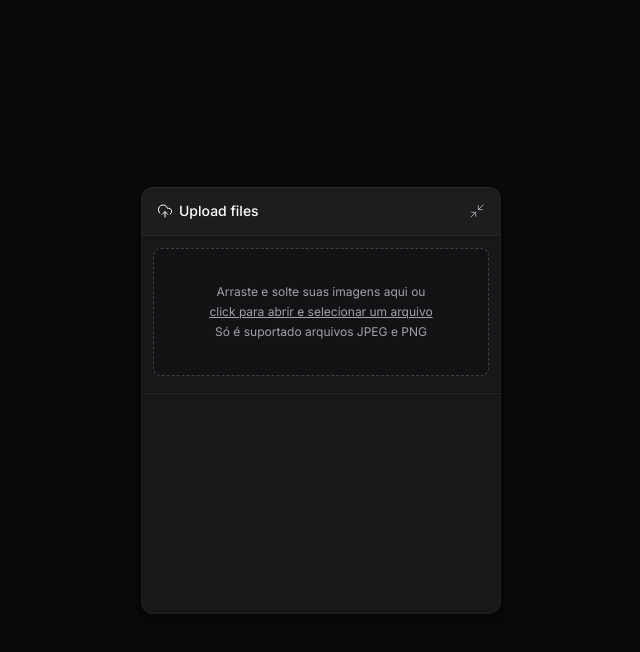
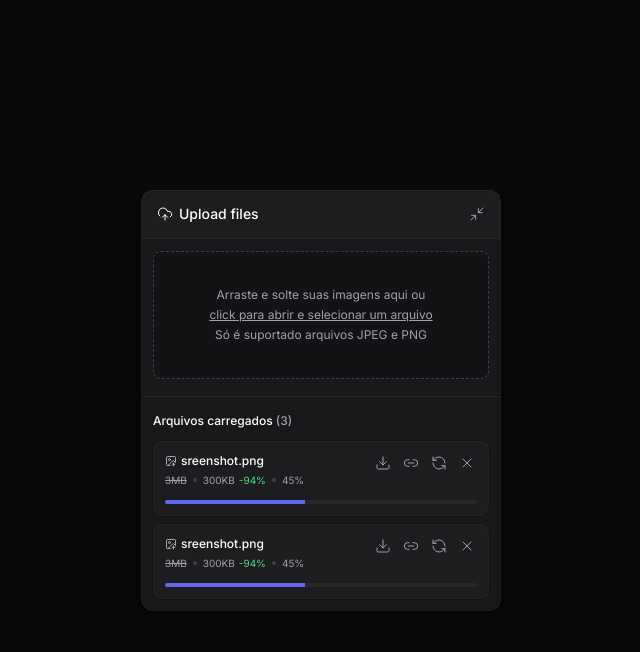
Before and after one commit to EuNetu/UWS-FRONTEND, a React (Vite) app: page / in a window 1280 px wide. Both pictures are taken after a click on the button "Upload files". Shown: the top 652 px of the page, without its empty margins (319-959 px from the left). Built offline with nearby package versions, Linux system fonts and the light colour scheme; a web font is replaced by a local one.

Commit message:
feat: Cria lista de uploads

```diff
--- a/package.json
+++ b/package.json
@@ -11,6 +11,7 @@
   },
   "dependencies": {
     "@radix-ui/react-collapsible": "^1.1.11",
+    "@radix-ui/react-progress": "^1.1.7",
     "lucide-react": "^0.523.0",
     "react": "^19.1.0",
     "react-dom": "^19.1.0",
--- a/src/components/upload-widget-dropzone.tsx
+++ b/src/components/upload-widget-dropzone.tsx
@@ -1,6 +1,9 @@
 import { useDropzone } from "react-dropzone"
 
 export function UploadWidgetDropzone() {
+
+
+
     const { getRootProps, getInputProps, isDragActive } = useDropzone({
         multiple: true,
         accept: {
--- /dev/null
+++ b/src/components/upload-widget-upload-item.tsx
@@ -0,0 +1,52 @@
+import * as Progress from "@radix-ui/react-progress";
+import { Download, ImageUp, Link2, RefreshCcw, X } from "lucide-react";
+import { Button } from "./ui/button";
+
+export function UploadWidgetUploadItem() {
+    return (
+        <div className="p-3 rounded-lg flex flex-col gap-3 shadow-shape-content bg-white/2 relative overflow-hidden">
+            <div className="flex flex-col gap-1">
+                <span className="text-xs font-medium flex items-center gap-1">
+                    <ImageUp className="size-3 text-zinc-300" strokeWidth={1.5} />
+                    <span>sreenshot.png</span>
+                </span>
+
+                <span className="text-xxs text-zinc-400 flex gap-1.5 items-center">
+                    <span className="line-through">3MB</span>
+                    <div className="size-1 rounded-full bg-zinc-700"/>
+                    <span>
+                        300KB
+                        <span className="text-green-400 ml-1">
+                            -94%
+                        </span>
+                    </span>
+                    <div className="size-1 rounded-full bg-zinc-700" />
+                    <span>45%</span>
+                </span>
+            </div>
+
+            <Progress.Root className="bg-zinc-800 rounded-full h-1 overflow-hidden">
+                <Progress.Indicator className="bg-indigo-500 h-1" style={{ width: '45%' }} />
+            </Progress.Root>
+
+            <div className="absolute top-2.5 right-2.5 flex items-center gap-1">
+                <Button size="icon-sm" >
+                    <Download strokeWidth={1.5} className="size-4" />
+                    <span className="sr-only">Baixar imagem comprimida</span>
+                </Button>
+                <Button size="icon-sm" >
+                    <Link2 strokeWidth={1.5} className="size-4" />
+                    <span className="sr-only">Copiar link</span>
+                </Button>
+                <Button size="icon-sm" >
+                    <RefreshCcw strokeWidth={1.5} className="size-4" />
+                    <span className="sr-only">Recarregar arquivo</span>
+                </Button>
+                <Button size="icon-sm" >
+                    <X strokeWidth={1.5} className="size-4" />
+                    <span className="sr-only">Cancelar carregamento</span>
+                </Button>
+            </div>
+        </div>
+    )
+}
--- a/src/components/upload-widget-upload-list.tsx
+++ b/src/components/upload-widget-upload-list.tsx
@@ -1,6 +1,16 @@
+import { UploadWidgetUploadItem } from "./upload-widget-upload-item";
+
 export function UploadWidgetUploadList() {
     return (
-        <div className="px-3 h-48">
+        <div className="px-3 flex flex-col gap-3">
+            <span className="text-xs font-medium">
+                Arquivos carregados{' '}
+                <span className="text-zinc-400">(3)</span>
+            </span>
+            <div className="flex flex-col gap-2">
+                <UploadWidgetUploadItem />
+                <UploadWidgetUploadItem />
+            </div>
         </div>
     )
 }
--- a/tailwind.config.js
+++ b/tailwind.config.js
@@ -11,6 +11,9 @@ export default {
       opacity: {
         2: 0.02,
       },
+      fontSize: {
+        xxs: '0.625rem',
+      },
       fontFamily: {
         sans: ['Inter', ...theme.fontFamily.sans],
       },
```
Also changed, not shown: 1 other file (tests, documents, lock files or other folders).
